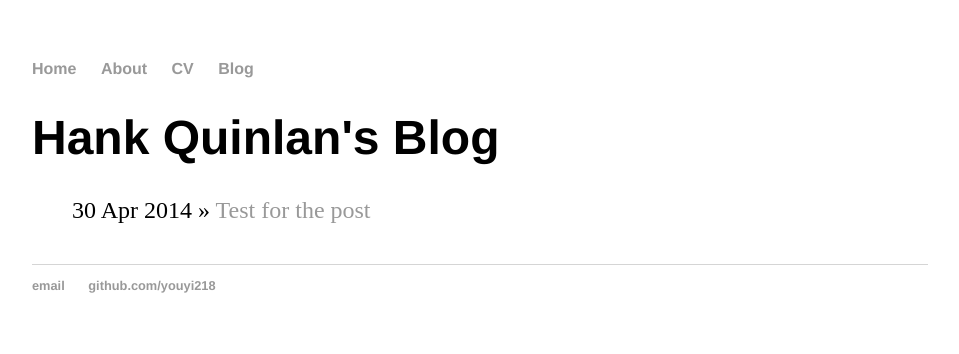
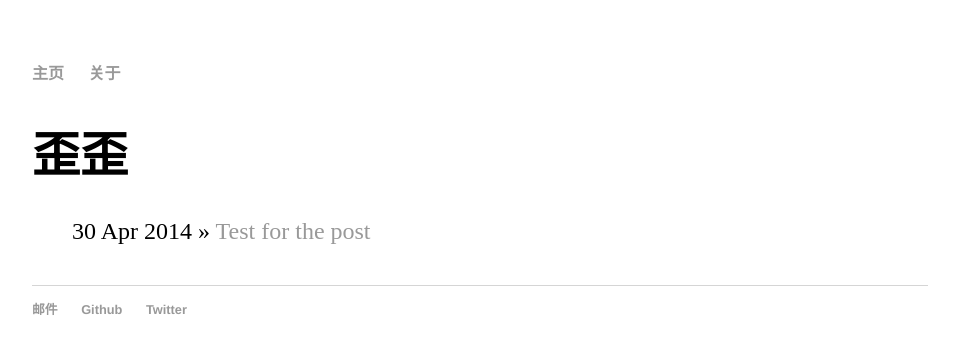
Before and after one commit to youyi218/youyi218.github.io, a Jekyll site: the page built from blog/index.html, in a window 1280 px wide. Shown: the top 354 px of the page, without its empty margins (160-1119 px from the left). Built offline with Jekyll 4.4.1, drawn with Linux system fonts in a browser that asks for light colours.

Commit message:
add about page

```diff
--- a/_config.yml
+++ b/_config.yml
@@ -1,4 +1,4 @@
-name: Hank Quinlan, Horrible Cop
+name: Yi You
 markdown: kramdown
 permalink: /blog/:year/:month/:day/:title
 
--- a/_layouts/default.html
+++ b/_layouts/default.html
@@ -3,15 +3,16 @@
 		<head>
 			<title>{{ page.title }}</title>
 			<!-- link to main stylesheet -->
-			<link rel="stylesheet" type="text/css" href="/css/main.css">
+            <link rel="stylesheet" type="text/css" href="/css/main.css">
+            <link rel="shortcut icon" type="image/x-icon" href="/favicon.ico">
 		</head>
 		<body>
 			<nav>
 	    		<ul>
-	        		<li><a href="/">Home</a></li>
-		        	<li><a href="/about">About</a></li>
-	        		<li><a href="/cv">CV</a></li>
-	        		<li><a href="/blog">Blog</a></li>
+	        		<li><a href="/">主页</a></li>
+		        	<li><a href="/about">关于</a></li>
+	        		<!-- <li><a href="/cv">CV</a></li> -->
+	        		<!-- <li><a href="/blog">Blog</a></li> -->
 	    		</ul>
 			</nav>
 			<div class="container">
@@ -21,8 +22,9 @@
 			</div><!-- /.container -->
 			<footer>
 	    		<ul>
-	        		<li><a href="mailto:tkyouyi218@gmail.com">email</a></li>
-	        		<li><a href="https://github.com/youyi218">github.com/youyi218</a></li>
+	        		<li><a href="mailto:tkyouyi218@gmail.com">邮件</a></li>
+                    <li><a href="https://github.com/youyi218">Github</a></li>
+                    <li><a href="https://twitter.com/youyi218">Twitter</a></li>
 				</ul>
 			</footer>
 		</body>
--- /dev/null
+++ b/about/index.html
@@ -0,0 +1,6 @@
+---
+layout: default
+title: 歪歪
+---
+	<h1>关于我： </h1>
+	<p> 目前还没什么可说的。 </p>
--- a/blog/index.html
+++ b/blog/index.html
@@ -1,6 +1,6 @@
 ---
 layout: default
-title: Hank Quinlan's Blog
+title: 歪歪
 ---
 	<h1>{{ page.title }}</h1>
 	<ul class="posts">
```
Also changed, not shown: favicon.ico (added), 1 other file.
